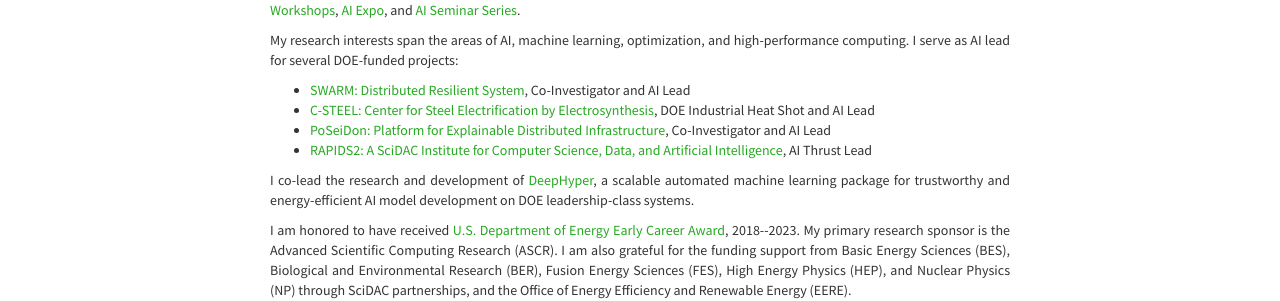
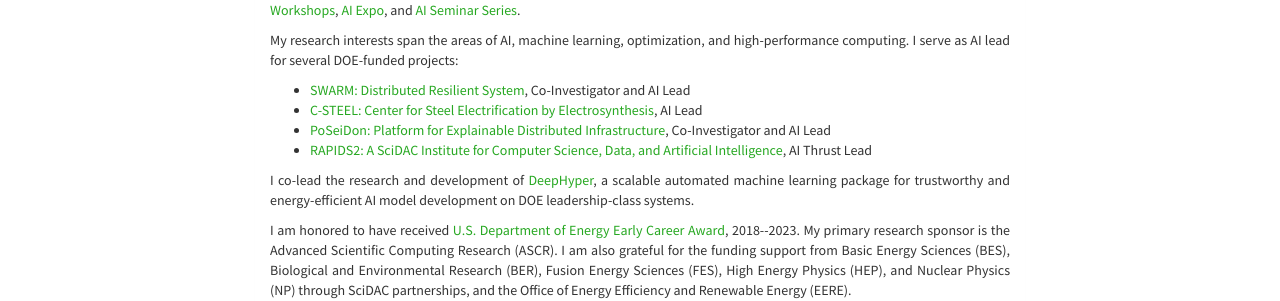
Before and after one commit to pbalapra/pbalapra.github.io, a Jekyll site: the page built from index.html, in a window 1280 px wide. Shown: the part 571-872 px from the top of the page. Built offline with Jekyll 4.4.1, drawn with Linux system fonts in a browser that asks for light colours; nearby versions of some CDN libraries; some web fonts are replaced; the list of posts is cut into pages by our own code.

Commit message:
Update index.html

```diff
--- a/index.html
+++ b/index.html
@@ -88,7 +88,7 @@
                 </p>
 		<ul class="itemize1" align="justify">
 		<li class="itemize"> <a href="https://swarm-workflows.github.io/" target="_blank">SWARM: Distributed Resilient System</a>, Co-Investigator and AI Lead </li>
-		<li class="itemize"> <a href="https://www.anl.gov/csteel" target="_blank">C-STEEL: Center for Steel Electrification by Electrosynthesis</a>, DOE Industrial Heat Shot and AI Lead </li>
+		<li class="itemize"> <a href="https://www.anl.gov/csteel" target="_blank">C-STEEL: Center for Steel Electrification by Electrosynthesis</a>, AI Lead </li>
 		<li class="itemize"> <a href="https://sites.google.com/view/poseidon-workflows/home" target="_blank">PoSeiDon: Platform for Explainable Distributed Infrastructure</a>, Co-Investigator and AI Lead </li>
 		<li class="itemize"> <a href="https://rapids.lbl.gov/" target="_blank">RAPIDS2: A SciDAC Institute for Computer Science, Data, and Artificial Intelligence</a>, AI Thrust Lead </li>
 		</ul>
```
